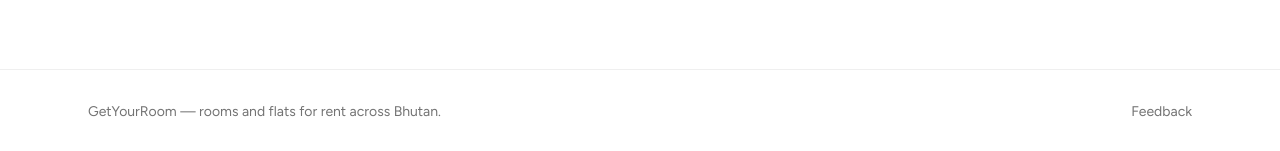
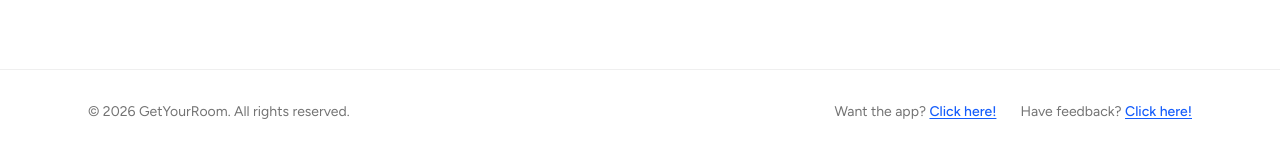
Before and after one commit to ugyenn-tsheringg/getyourroom, a Next.js app: page /feedback in a window 1280 px wide. Shown: the part 646-797 px from the top of the page. Built offline with nearby package versions, Linux system fonts and the light colour scheme; no server answers.

Commit message:
add disclaimer for each post, click here visible link for app and feedback

```diff
--- a/app/layout.tsx
+++ b/app/layout.tsx
@@ -53,11 +53,22 @@ export default function RootLayout({
         <SiteHeader />
         <main className="flex-1">{children}</main>
         <footer className="border-t border-border/60">
-          <div className="mx-auto flex w-full max-w-6xl items-center justify-between gap-4 px-4 py-8 text-sm text-muted-foreground sm:px-6">
-            <span>GetYourRoom — rooms and flats for rent across Bhutan.</span>
-            <a href="/feedback" className="shrink-0 underline-offset-2 hover:text-foreground hover:underline">
-              Feedback
-            </a>
+          <div className="mx-auto flex w-full max-w-6xl flex-col gap-4 px-4 py-8 text-sm text-muted-foreground sm:flex-row sm:items-center sm:justify-between sm:px-6">
+            <span>© 2026 GetYourRoom. All rights reserved.</span>
+            <div className="flex flex-wrap items-center gap-x-6 gap-y-2">
+              <a href="/get-app">
+                Want the app?{" "}
+                <span className="font-medium text-blue-600 underline underline-offset-2 hover:text-blue-700">
+                  Click here!
+                </span>
+              </a>
+              <a href="/feedback">
+                Have feedback?{" "}
+                <span className="font-medium text-blue-600 underline underline-offset-2 hover:text-blue-700">
+                  Click here!
+                </span>
+              </a>
+            </div>
           </div>
         </footer>
       </body>
--- a/app/rooms/[id]/page.tsx
+++ b/app/rooms/[id]/page.tsx
@@ -8,6 +8,7 @@ import {
   BedSingle01Icon,
   CallIcon,
   Image02Icon,
+  InformationCircleIcon,
   Location01Icon,
   Location09Icon,
   Sofa01Icon,
@@ -183,11 +184,11 @@ export default function RoomPage({ params }: { params: Promise<{ id: string }> }
       </div>
 
       <div className="mt-3 text-right">
-        <Link
-          href="/get-app"
-          className="text-sm text-muted-foreground underline-offset-2 transition-colors hover:text-foreground hover:underline"
-        >
-          Want the app?
+        <Link href="/get-app" className="text-sm">
+          <span className="text-muted-foreground">Want the app? </span>
+          <span className="font-medium text-blue-600 underline underline-offset-2 hover:text-blue-700">
+            Click here!
+          </span>
         </Link>
       </div>
 
@@ -370,6 +371,18 @@ export default function RoomPage({ params }: { params: Promise<{ id: string }> }
           </CardContent>
         </Card>
       </div>
+
+      <p className="mt-10 flex items-start gap-1.5 text-xs text-muted-foreground/70">
+        <HugeiconsIcon
+          icon={InformationCircleIcon}
+          strokeWidth={2}
+          className="mt-px size-3.5 shrink-0"
+        />
+        <span>
+          Legal Disclaimer: The advertiser assumes all responsibility for the
+          advertisement details.
+        </span>
+      </p>
     </div>
   );
 }
```
